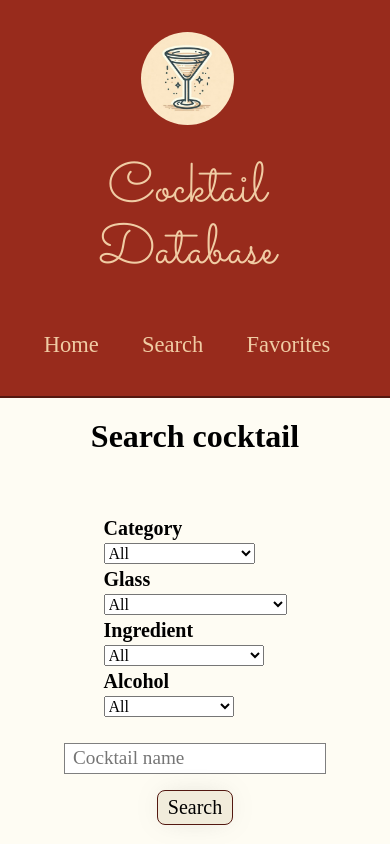
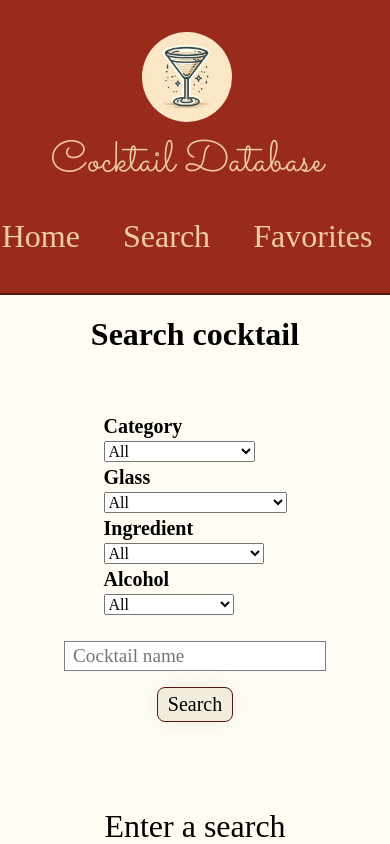
Before and after one commit to Rotkeh/react-group-project, a React (Vite) app: page /search in a window 390 px wide. Shown: the top 844 px of the page. Built offline with nearby package versions, Linux system fonts and the light colour scheme; a web font is replaced by a local one.

Commit message:
fixing dynamic font in header

```diff
--- a/src/css/Header.css
+++ b/src/css/Header.css
@@ -14,15 +14,13 @@
     gap: 1rem;
     img {
       width: 15%;
-      /* margin: 1rem; */
       border-radius: 100%;
     }
   }
   h1 {
-    padding: 1.2rem;
+    /* padding: 1.2rem; */
     font-weight: 400;
-    /* font-size: 4rem; */
-    font-size: min(max(25px, calc(1.5625rem + ((1vw - 3px) * 5.4622))), 64px);
+    font-size: min(max(42px, calc(2.625rem + ((1vw - 3px) * 2))), 64px);
     min-height: 0vw;
 
     margin: 0;
@@ -39,13 +37,10 @@
     }
   }
   .header-links {
-    /* margin-right: 4rem; */
-    justify-self: flex-end; /*ÄNDRA*/
     display: flex;
     gap: 1.5rem;
     a {
-      /* font-size: 2.5rem; */
-      font-size: min(max(20px, calc(1.25rem + ((1vw - 3px) * 2.8011))), 40px);
+      font-size: min(max(32px, calc(1.25rem + ((1vw - 3px) * 2.8011))), 40px);
       font-family: "Rancho", cursive;
       gap: 1rem;
       color: #f0cca4;
@@ -53,7 +48,7 @@
       margin: 0;
     }
   }
-  @media (max-width: 700px) {
+  @media (max-width: 757px) {
     flex-direction: column;
 
     .header-links {
@@ -71,7 +66,7 @@
       }
     }
     h1 {
-      font-size: 3.5rem;
+      /* font-size: 3.5rem; */
       text-align: center;
     }
   }
--- a/src/css/Pagination.css
+++ b/src/css/Pagination.css
@@ -50,7 +50,7 @@
       margin:  0;
       height: 100%;
       cursor: pointer;
-      justify-content:space-between;
+      justify-content:flex-end;
 
       figure{
        margin: 1rem;
@@ -59,12 +59,12 @@
 
       .cocktail-thumbnail {
         width: 100%;
-
+        height: 100%;
       }
 
       h1 {
-        font-size: 2.2rem;
-        margin: 2rem 0 0 0;
+        font-size: 2rem;
+        margin: 1rem 1rem 0 1rem;
         text-align: center;
 
 
```
